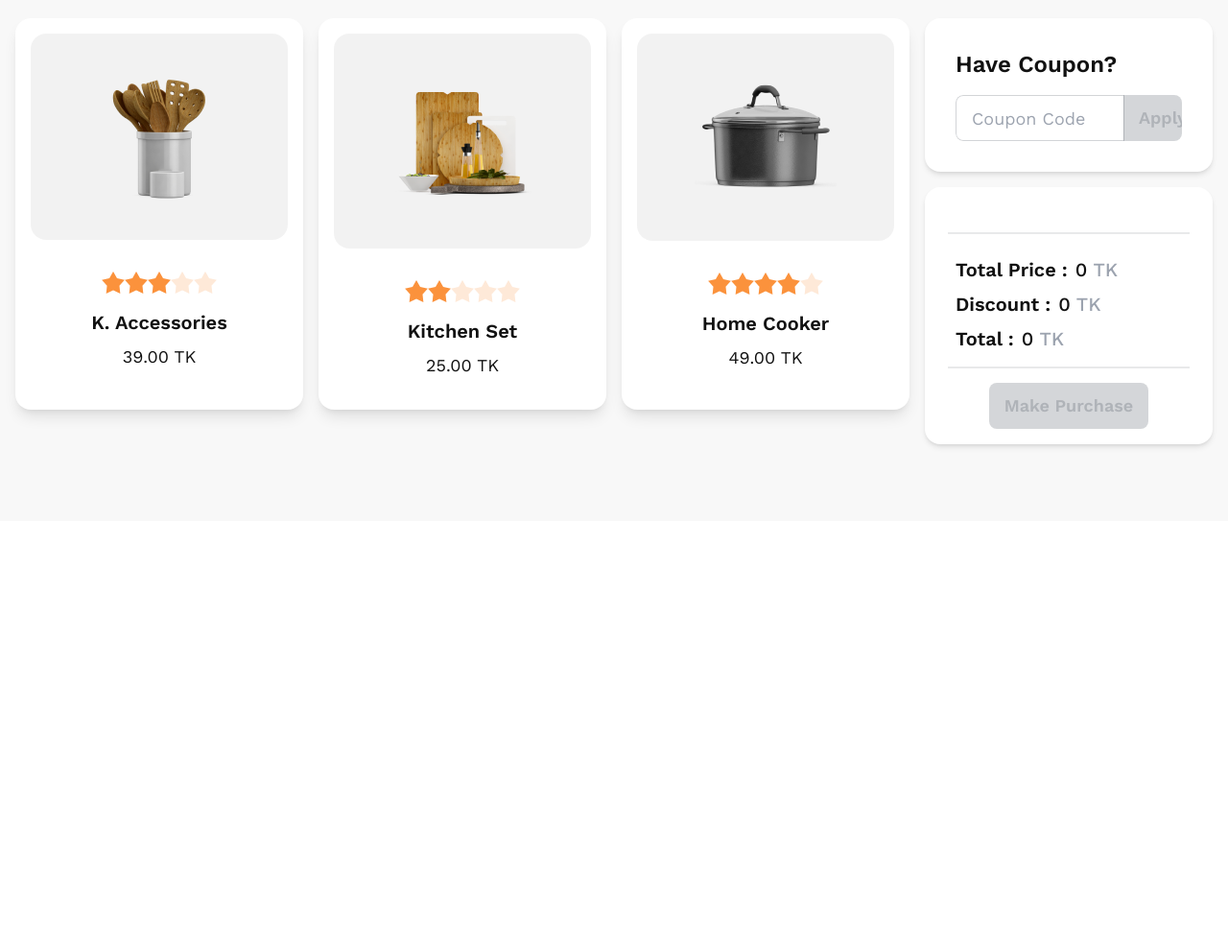
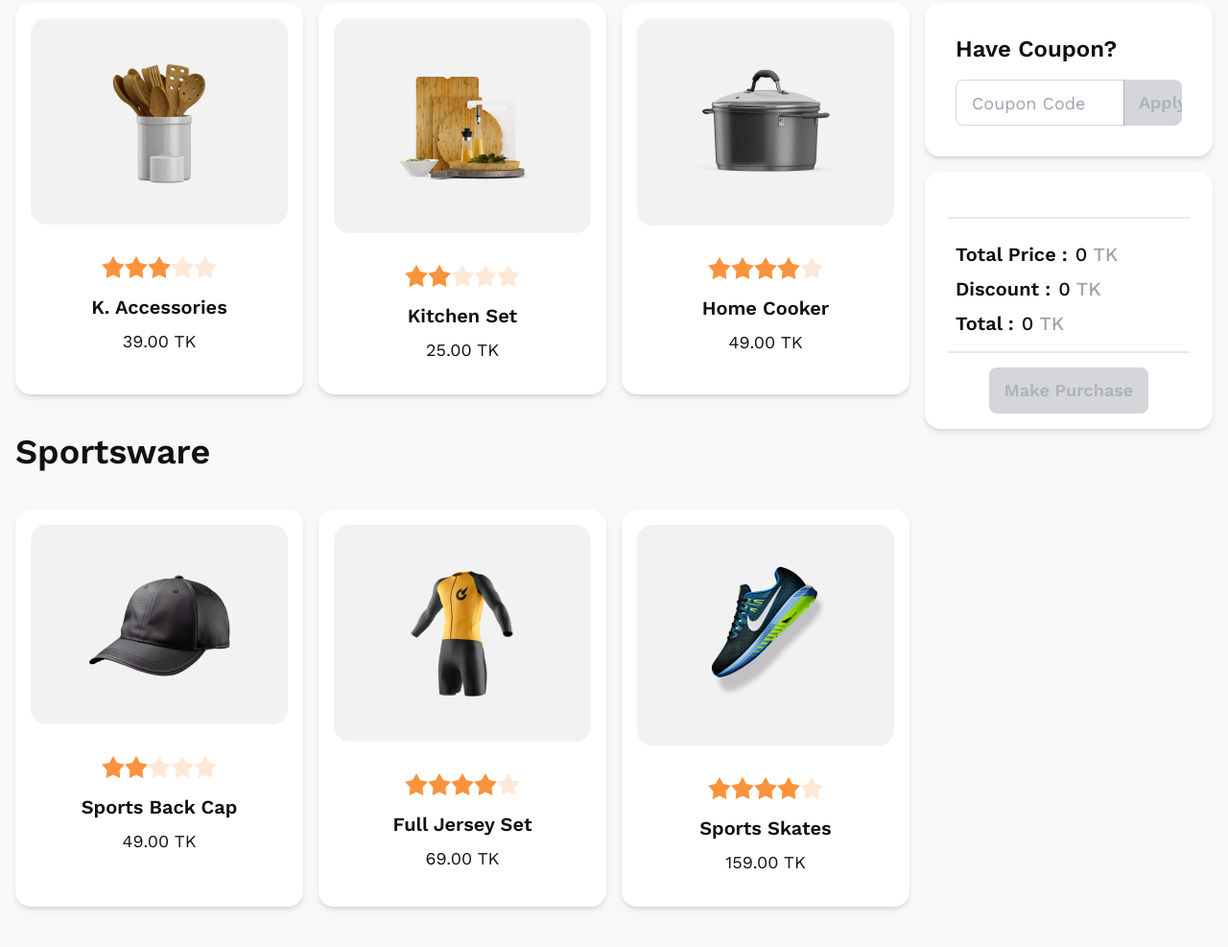
Before and after one commit to imranZERO/summersale, a plain HTML site: page index.html in a window 1280 px wide. Shown: the part 893-1880 px from the top of the page at 96% size. Before the commit the page ends 1436 px from the top, so only its background shows below. Drawn offline with nearby package versions, Linux system fonts and the light colour scheme.

Commit message:
added sporstware section

```diff
--- a/index.html
+++ b/index.html
@@ -32,11 +32,12 @@
 		</div>
 	</header>
 
-	<main class="max-w-[1366px] mx-auto py-20 grid grid-cols-1 lg:grid-cols-4 px-4 gap-x-4">
-		<section class="col-span-3">
-			<h3 class="text-4xl font-semibold mb-10">Kitchenware</h3>
+	<main class="max-w-[1366px] mx-auto pt-6 pb-20 grid grid-cols-1 lg:grid-cols-4 px-4 gap-x-4">
+		<section class="lg:col-span-3 order-last lg:order-first">
+			<div>
+				<h3 class="text-4xl font-semibold my-10">Kitchenware</h3>
 				<div class="flex flex-col lg:flex-row gap-4">
-				<div id="k-accessories" class="card w-full bg-base-100 shadow-lg p-4 pb-0 mx-auto cursor-pointer hover:shadow-xl transition">
+					<div id="k-accessories" class="card w-full bg-base-100 shadow-md p-4 pb-0 mx-auto cursor-pointer hover:shadow-xl transition">
 						<figure class="px-10 py-10 bg-[#1111110D] rounded-b-2xl">
 							<img src="./images/prod1.png" alt="Shoes" class="rounded-xl" />
 						</figure>
@@ -52,7 +53,7 @@
 							<p class="text-lg">39.00 TK</p>
 						</div>
 					</div>
-				<div id="k-set" class="card w-full bg-base-100 shadow-lg p-4 pb-0 mx-auto cursor-pointer hover:shadow-xl transition">
+					<div id="k-set" class="card w-full bg-base-100 shadow-md p-4 pb-0 mx-auto cursor-pointer hover:shadow-xl transition">
 						<figure class="px-10 py-10 bg-[#1111110D] rounded-b-2xl">
 							<img src="./images/prod2.png" alt="Shoes" class="rounded-xl" />
 						</figure>
@@ -68,7 +69,7 @@
 							<p class="text-lg">25.00 TK</p>
 						</div>
 					</div>
-				<div id="home-cooker" class="card w-full bg-base-100 shadow-lg p-4 pb-0 mx-auto cursor-pointer hover:shadow-xl transition">
+					<div id="home-cooker" class="card w-full bg-base-100 shadow-md p-4 pb-0 mx-auto cursor-pointer hover:shadow-xl transition">
 						<figure class="px-10 py-10 bg-[#1111110D] rounded-b-2xl">
 							<img src="./images/prod3.png" alt="Shoes" class="rounded-xl" />
 						</figure>
@@ -85,9 +86,63 @@
 						</div>
 					</div>
 				</div>
+			</div>
+			<div>
+				<h3 class="text-4xl font-semibold my-10">Sportsware</h3>
+				<div class="flex flex-col lg:flex-row gap-4">
+					<div id="sports-cap" class="card w-full bg-base-100 shadow-md p-4 pb-0 mx-auto cursor-pointer hover:shadow-xl transition">
+						<figure class="px-10 py-10 bg-[#1111110D] rounded-b-2xl">
+							<img src="./images/prod4.png" alt="Shoes" class="rounded-xl" />
+						</figure>
+						<div class="card-body items-center text-center">
+							<div class="rating mb-2">
+								<input type="radio" name="rating-4" class="mask mask-star-2 bg-orange-400" />
+								<input type="radio" name="rating-4" class="mask mask-star-2 bg-orange-400" checked />
+								<input type="radio" name="rating-4" class="mask mask-star-2 bg-orange-400" />
+								<input type="radio" name="rating-4" class="mask mask-star-2 bg-orange-400" />
+								<input type="radio" name="rating-4" class="mask mask-star-2 bg-orange-400" />
+							</div>
+							<h2 class="card-title">Sports Back Cap</h2>
+							<p class="text-lg">49.00 TK</p>
+						</div>
+					</div>
+					<div id="full-jersey" class="card w-full bg-base-100 shadow-md p-4 pb-0 mx-auto cursor-pointer hover:shadow-xl transition">
+						<figure class="px-10 py-10 bg-[#1111110D] rounded-b-2xl">
+							<img src="./images/prod5.png" alt="Shoes" class="rounded-xl" />
+						</figure>
+						<div class="card-body items-center text-center">
+							<div class="rating mb-2">
+								<input type="radio" name="rating-5" class="mask mask-star-2 bg-orange-400" />
+								<input type="radio" name="rating-5" class="mask mask-star-2 bg-orange-400" />
+								<input type="radio" name="rating-5" class="mask mask-star-2 bg-orange-400" />
+								<input type="radio" name="rating-5" class="mask mask-star-2 bg-orange-400" checked />
+								<input type="radio" name="rating-5" class="mask mask-star-2 bg-orange-400" />
+							</div>
+							<h2 class="card-title">Full Jersey Set</h2>
+							<p class="text-lg">69.00 TK</p>
+						</div>
+					</div>
+					<div id="sports-skates" class="card w-full bg-base-100 shadow-md p-4 pb-0 mx-auto cursor-pointer hover:shadow-xl transition">
+						<figure class="px-10 py-10 bg-[#1111110D] rounded-b-2xl">
+							<img src="./images/prod6.png" alt="Shoes" class="rounded-xl" />
+						</figure>
+						<div class="card-body items-center text-center">
+							<div class="rating mb-2">
+								<input type="radio" name="rating-6" class="mask mask-star-2 bg-orange-400" />
+								<input type="radio" name="rating-6" class="mask mask-star-2 bg-orange-400" />
+								<input type="radio" name="rating-6" class="mask mask-star-2 bg-orange-400" />
+								<input type="radio" name="rating-6" class="mask mask-star-2 bg-orange-400" checked />
+								<input type="radio" name="rating-6" class="mask mask-star-2 bg-orange-400" />
+							</div>
+							<h2 class="card-title">Sports Skates</h2>
+							<p class="text-lg">159.00 TK</p>
+						</div>
+					</div>
+				</div>
+			</div>
 		</section>
-		<section class="col-span-1 mt-8 lg:mt-20 space-y-4 w-full">
-			<div class="card bg-base-100 shadow-md mx-auto">
+		<section class="col-span-1 mt-8 lg:mt-[120px] space-y-4">
+			<div class="card bg-base-100 shadow-md">
 				<div class="card-body">
 					<h2 class="card-title text-2xl">Have Coupon?</h2>
 					<div class="join mt-2 overflow-hidden">
--- a/script.js
+++ b/script.js
@@ -68,3 +68,15 @@ document.getElementById("home-cooker").addEventListener("click", function () {
 	updateTotals(49);
 	appendToCart("Home Cooker");
 })
+document.getElementById("sports-cap").addEventListener("click", function () {
+	updateTotals(49);
+	appendToCart("Sports Back Cap");
+})
+document.getElementById("full-jersey").addEventListener("click", function () {
+	updateTotals(69);
+	appendToCart("Full Jersey Set");
+})
+document.getElementById("sports-skates").addEventListener("click", function () {
+	updateTotals(159);
+	appendToCart("Sports Skates");
+})
```
Lines whose indentation alone changed are shown as unchanged.
